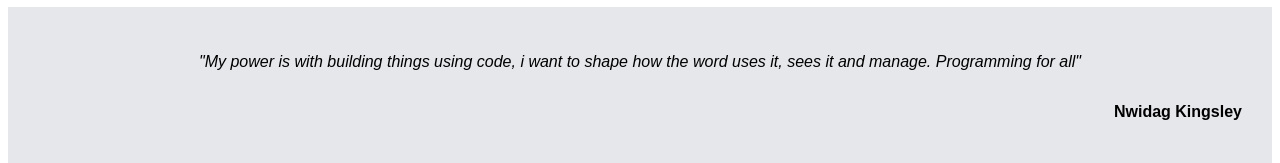
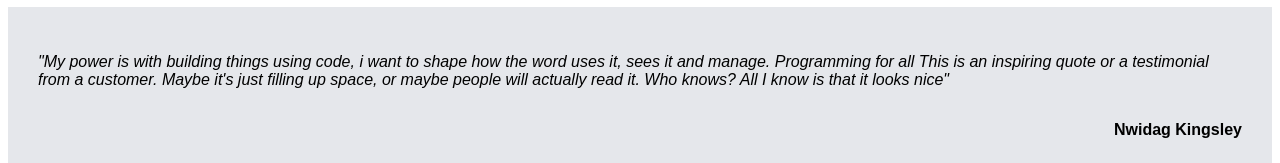
Before and after one commit to nwidagkingsley/portfolio, a plain HTML site: page index.html in a window 1280 px wide. Shown: the part 637-800 px from the top of the page. Drawn offline with Linux system fonts and the light colour scheme.

Commit message:
Update index.html

```diff
--- a/index.html
+++ b/index.html
@@ -47,7 +47,8 @@
     </div>
 </div>
 <div class="quote">
-    <p><i>"My power is with building things using code, i want to shape how the word uses it, sees it and manage. Programming for all"</i></p>
+    <p><i>"My power is with building things using code, i want to shape how the word uses it, sees it and manage. Programming for all
+        This is an inspiring quote or a testimonial from a customer. Maybe it's just filling up space, or maybe people will actually read it. Who knows? All I know is that it looks nice"</i></p>
     <p id="gen"><strong>Nwidag Kingsley</strong></p>
 </div>
 <div class="call">
```
